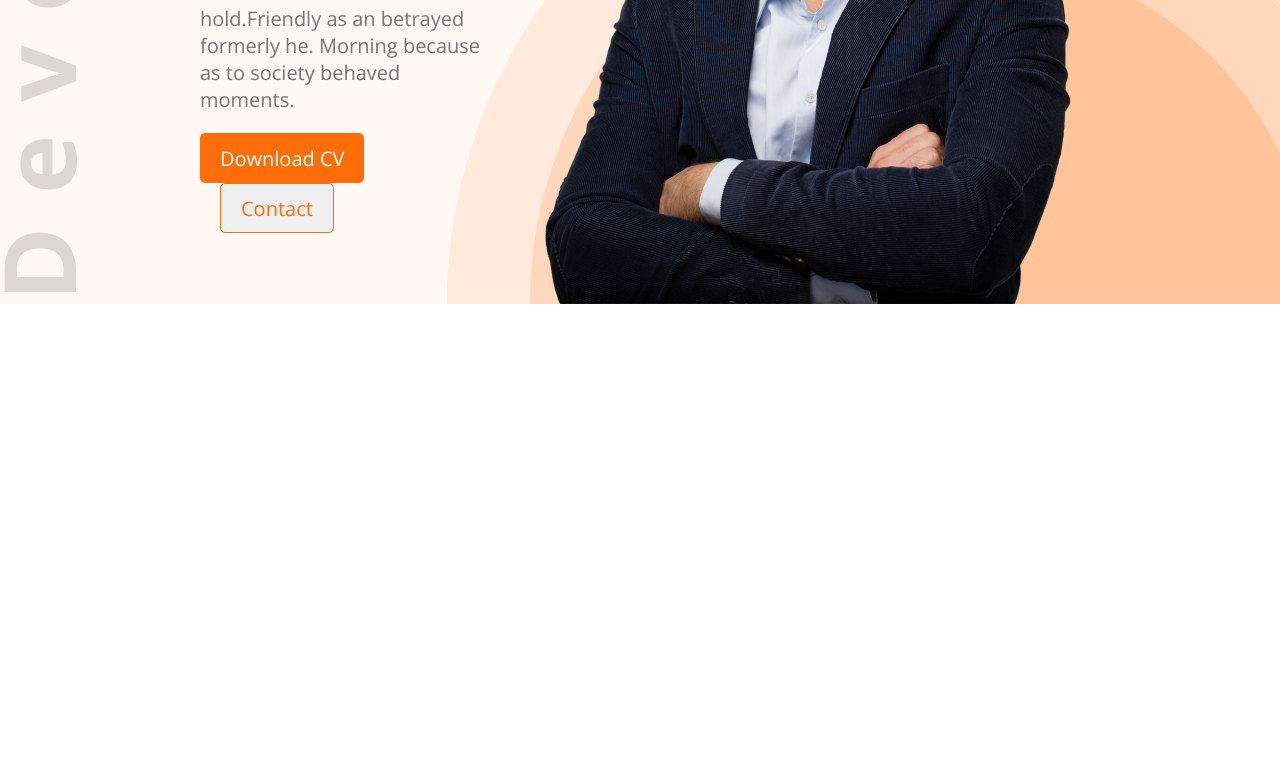
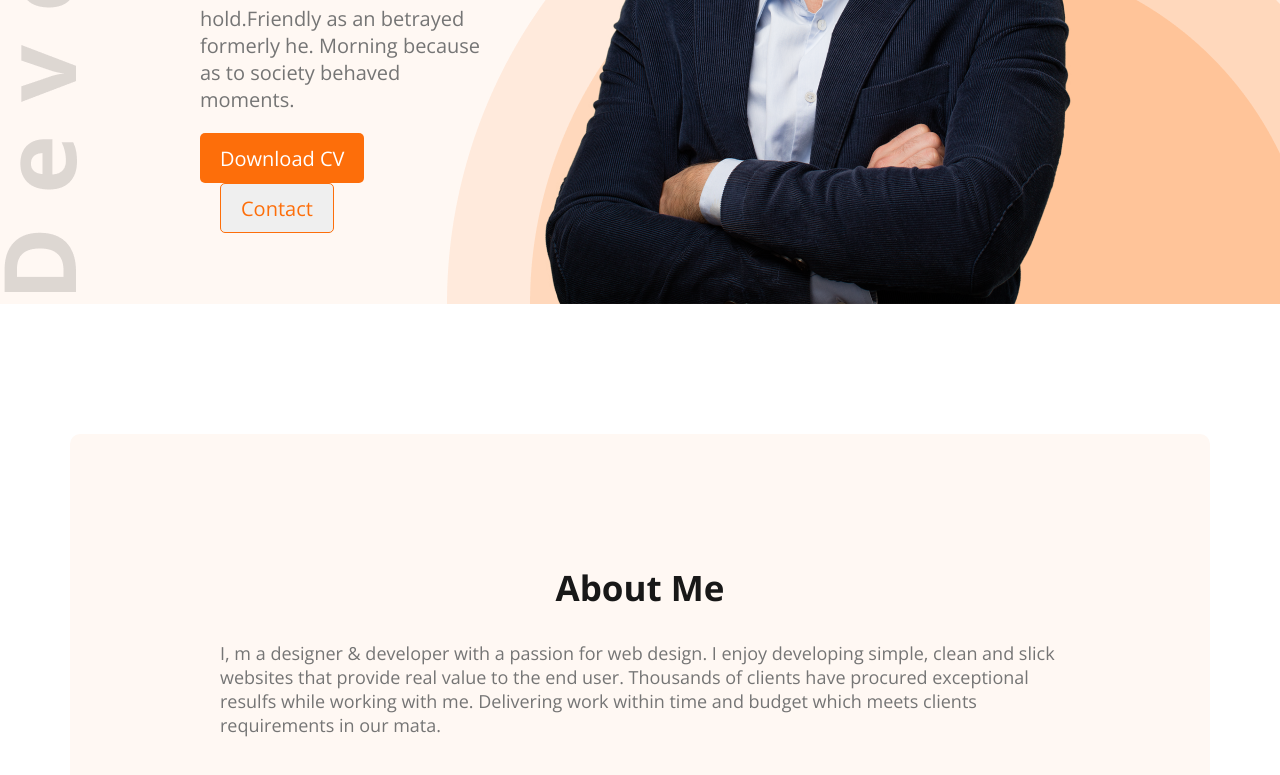
Before and after one commit to limon158/Personal-portfolio1, a plain HTML site: page index.html in a window 1280 px wide. Shown: the part 483-1258 px from the top of the page. Before the commit the page ends 800 px from the top, so only its background shows below. Drawn offline with nearby package versions, Linux system fonts and the light colour scheme.

Commit message:
about section

```diff
--- a/index.html
+++ b/index.html
@@ -31,17 +31,25 @@
           <h3 class="banner-subtitle">Hi, I'm</h3>
           <h1 class="banner-title">Limon Halder</h1>
           <p class="banner-description">
-            Shot what able cold new see hold.Friendly as an betrayed formerly he. Morning because as to society behaved moments.
+            Shot what able cold new see hold.Friendly as an betrayed formerly
+            he. Morning because as to society behaved moments.
           </p>
           <button class="btn-primary">Download CV</button>
           <button class="btn-contact">Contact</button>
         </div>
-        <img src="images/profile.png">
+        <img src="images/profile.png" />
       </div>
     </header>
     <main>
-      <section>
-
+      <section class="about">
+        <h3 class="section-title">About Me</h3>
+        <p class="section-description">
+          I, m a designer & developer with a passion for web design. I enjoy
+          developing simple, clean and slick websites that provide real value to
+          the end user. Thousands of clients have procured exceptional resulfs
+          while working with me. Delivering work within time and budget which
+          meets clients requirements in our mata.
+        </p>
       </section>
     </main>
     <footer></footer>
--- a/styles/style.css
+++ b/styles/style.css
@@ -1,73 +1,96 @@
 /* Universal style */
-*{
+* {
   margin: 0;
-    font-family: 'Open Sans', sans-serif;
+  font-family: "Open Sans", sans-serif;
 }
-.banner-bg{
-    background: #FFF8F3;
+.banner-bg {
+  background: #fff8f3;
   background-image: url(../images/header_bg.png), url(../images/developer.png);
   background-repeat: no-repeat;
   background-position: bottom right, left;
 }
 /* Header and navigation styles */
-nav{
+nav {
   display: flex;
   align-items: center;
   justify-content: space-between;
   margin: 0px 200px;
   padding-top: 50px;
 }
-.nav-title{
+.nav-title {
   font-size: 45px;
 }
-.text-highlight{
-    color: #FD6E0A;
+.text-highlight {
+  color: #fd6e0a;
 }
-nav ul{
+nav ul {
   display: flex;
   font-size: 20px;
   align-items: center;
 }
-nav ul li{
+nav ul li {
   list-style: none;
   margin-left: 50px;
 }
 
-.btn-primary{
+.btn-primary {
   padding: 10px 20px;
-    background: #FD6E0A;
+  background: #fd6e0a;
   border: 0;
   border-radius: 5px;
   height: 50px;
   font-size: 20px;
   color: white;
 }
-.banner{
+.banner {
   margin: 0 200px;
   display: flex;
   align-items: center;
 }
-.banner-subtitle{
+.banner-subtitle {
   font-size: 45px;
   font-weight: 300;
   color: #474747;
 }
-.banner-title{
+.banner-title {
   font-size: 80px;
   color: #181818;
 }
-.banner-description{
+.banner-description {
   font-size: 20px;
   color: #757575;
   margin-bottom: 20px;
 }
-.btn-contact{
+.btn-contact {
   margin-left: 20px;
   padding: 10px 20px;
-    border: 1px solid #FD6E0A;
+  border: 1px solid #fd6e0a;
   padding: 10px 20px;
   border-radius: 5px;
   height: 50px;
-    font-size: 20px;;
-    color: #FD6E0A;
+  font-size: 20px;
+  color: #fd6e0a;
 }
+/* Main Section Styles */
+main {
+  max-width: 1140px;
+  margin: 0 auto;
+}
+/* About section styles */
+.about {
+  margin-top: 130px;
+  background: #fff8f3;
+  border-radius: 10px;
+  padding: 130px 150px;
+}
+.section-title {
+  text-align: center;
+  margin-bottom: 30px;
+  font-weight: 700;
+  font-size: 35px;
+  color: #181818;
+}
+.section-description {
+  color: #757575;
+  font-size: 18px;
+}
```
Lines whose indentation alone changed are shown as unchanged.
